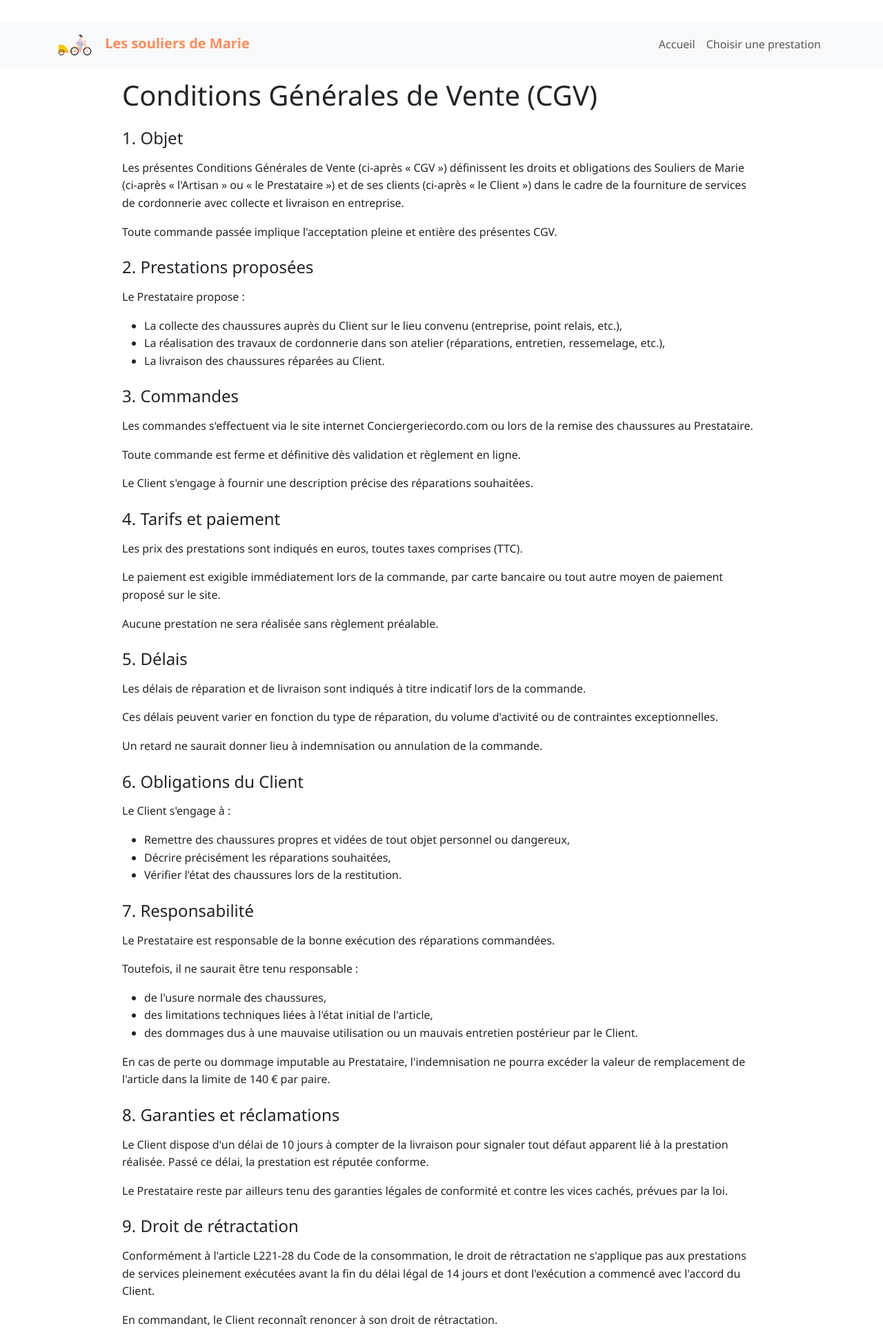
After one commit to mathieu6700417/conciergeriecordo, a Flask app: page /cgv in a window 1280 px wide. The commit adds this page. Shown: the top 1925 px of the page at 69% size. Run offline with Flask 3, Linux system fonts and the light colour scheme.

Commit message:
feat: Ajout de la page Conditions Générales de Vente (CGV)
- Création de la page /cgv avec le contenu complet des CGV
- Ajout d'un lien vers les CGV dans le footer du site

🤖 Generated with [Claude Code](https://claude.com/claude-code)

Co-Authored-By: Claude <noreply@anthropic.com>

```diff
--- a/routes/main.py
+++ b/routes/main.py
@@ -36,6 +36,11 @@ def choix_prestation():
     return render_template('choix_prestation.html',
                          prestations_homme=[p.to_dict() for p in prestations_homme],
                          prestations_femme=[p.to_dict() for p in prestations_femme])
+
+@main_bp.route('/cgv')
+def cgv():
+    """Page des Conditions Générales de Vente"""
+    return render_template('cgv.html')
 
 @main_bp.route('/checkout')
 def checkout():
--- a/templates/base.html
+++ b/templates/base.html
@@ -82,7 +82,8 @@
             <hr class="my-4">
             <div class="row">
                 <div class="col-12 text-center">
-                    <p class="mb-0">&copy; 2024 Conciergerie Cordo. Tous droits réservés.</p>
+                    <p class="mb-2">&copy; 2024 Conciergerie Cordo. Tous droits réservés.</p>
+                    <p class="mb-0"><a href="{{ url_for('main.cgv') }}" class="text-light text-decoration-none">Conditions Générales de Vente</a></p>
                 </div>
             </div>
         </div>
--- /dev/null
+++ b/templates/cgv.html
@@ -0,0 +1,102 @@
+{% extends "base.html" %}
+
+{% block title %}Conditions Générales de Vente - Les souliers de Marie{% endblock %}
+
+{% block content %}
+<div class="container my-5">
+    <div class="row">
+        <div class="col-lg-10 mx-auto">
+            <h1 class="mb-4">Conditions Générales de Vente (CGV)</h1>
+
+            <section class="mb-4">
+                <h2 class="h4 mb-3">1. Objet</h2>
+                <p>Les présentes Conditions Générales de Vente (ci-après « CGV ») définissent les droits et obligations des Souliers de Marie (ci-après « l'Artisan » ou « le Prestataire ») et de ses clients (ci-après « le Client ») dans le cadre de la fourniture de services de cordonnerie avec collecte et livraison en entreprise.</p>
+                <p>Toute commande passée implique l'acceptation pleine et entière des présentes CGV.</p>
+            </section>
+
+            <section class="mb-4">
+                <h2 class="h4 mb-3">2. Prestations proposées</h2>
+                <p>Le Prestataire propose :</p>
+                <ul>
+                    <li>La collecte des chaussures auprès du Client sur le lieu convenu (entreprise, point relais, etc.),</li>
+                    <li>La réalisation des travaux de cordonnerie dans son atelier (réparations, entretien, ressemelage, etc.),</li>
+                    <li>La livraison des chaussures réparées au Client.</li>
+                </ul>
+            </section>
+
+            <section class="mb-4">
+                <h2 class="h4 mb-3">3. Commandes</h2>
+                <p>Les commandes s'effectuent via le site internet Conciergeriecordo.com ou lors de la remise des chaussures au Prestataire.</p>
+                <p>Toute commande est ferme et définitive dès validation et règlement en ligne.</p>
+                <p>Le Client s'engage à fournir une description précise des réparations souhaitées.</p>
+            </section>
+
+            <section class="mb-4">
+                <h2 class="h4 mb-3">4. Tarifs et paiement</h2>
+                <p>Les prix des prestations sont indiqués en euros, toutes taxes comprises (TTC).</p>
+                <p>Le paiement est exigible immédiatement lors de la commande, par carte bancaire ou tout autre moyen de paiement proposé sur le site.</p>
+                <p>Aucune prestation ne sera réalisée sans règlement préalable.</p>
+            </section>
+
+            <section class="mb-4">
+                <h2 class="h4 mb-3">5. Délais</h2>
+                <p>Les délais de réparation et de livraison sont indiqués à titre indicatif lors de la commande.</p>
+                <p>Ces délais peuvent varier en fonction du type de réparation, du volume d'activité ou de contraintes exceptionnelles.</p>
+                <p>Un retard ne saurait donner lieu à indemnisation ou annulation de la commande.</p>
+            </section>
+
+            <section class="mb-4">
+                <h2 class="h4 mb-3">6. Obligations du Client</h2>
+                <p>Le Client s'engage à :</p>
+                <ul>
+                    <li>Remettre des chaussures propres et vidées de tout objet personnel ou dangereux,</li>
+                    <li>Décrire précisément les réparations souhaitées,</li>
+                    <li>Vérifier l'état des chaussures lors de la restitution.</li>
+                </ul>
+            </section>
+
+            <section class="mb-4">
+                <h2 class="h4 mb-3">7. Responsabilité</h2>
+                <p>Le Prestataire est responsable de la bonne exécution des réparations commandées.</p>
+                <p>Toutefois, il ne saurait être tenu responsable :</p>
+                <ul>
+                    <li>de l'usure normale des chaussures,</li>
+                    <li>des limitations techniques liées à l'état initial de l'article,</li>
+                    <li>des dommages dus à une mauvaise utilisation ou un mauvais entretien postérieur par le Client.</li>
+                </ul>
+                <p>En cas de perte ou dommage imputable au Prestataire, l'indemnisation ne pourra excéder la valeur de remplacement de l'article dans la limite de 140 € par paire.</p>
+            </section>
+
+            <section class="mb-4">
+                <h2 class="h4 mb-3">8. Garanties et réclamations</h2>
+                <p>Le Client dispose d'un délai de 10 jours à compter de la livraison pour signaler tout défaut apparent lié à la prestation réalisée. Passé ce délai, la prestation est réputée conforme.</p>
+                <p>Le Prestataire reste par ailleurs tenu des garanties légales de conformité et contre les vices cachés, prévues par la loi.</p>
+            </section>
+
+            <section class="mb-4">
+                <h2 class="h4 mb-3">9. Droit de rétractation</h2>
+                <p>Conformément à l'article L221-28 du Code de la consommation, le droit de rétractation ne s'applique pas aux prestations de services pleinement exécutées avant la fin du délai légal de 14 jours et dont l'exécution a commencé avec l'accord du Client.</p>
+                <p>En commandant, le Client reconnaît renoncer à son droit de rétractation.</p>
+            </section>
+
+            <section class="mb-4">
+                <h2 class="h4 mb-3">10. Force majeure</h2>
+                <p>Le Prestataire ne pourra être tenu responsable en cas de non-exécution ou de retard dû à un cas de force majeure au sens de la jurisprudence française (grève, intempéries, panne, accident, etc.).</p>
+            </section>
+
+            <section class="mb-4">
+                <h2 class="h4 mb-3">11. Données personnelles</h2>
+                <p>Les informations collectées sont nécessaires au traitement des commandes.</p>
+                <p>Elles sont traitées conformément au RGPD.</p>
+                <p>Le Client dispose d'un droit d'accès, de rectification et de suppression de ses données en écrivant à conciergeriecordo@gmail.com.</p>
+            </section>
+
+            <section class="mb-4">
+                <h2 class="h4 mb-3">12. Droit applicable et juridiction compétente</h2>
+                <p>Les présentes CGV sont soumises au droit français.</p>
+                <p>En cas de litige et à défaut d'accord amiable, compétence exclusive est attribuée aux tribunaux du ressort de Bordeaux.</p>
+            </section>
+        </div>
+    </div>
+</div>
+{% endblock %}
```
